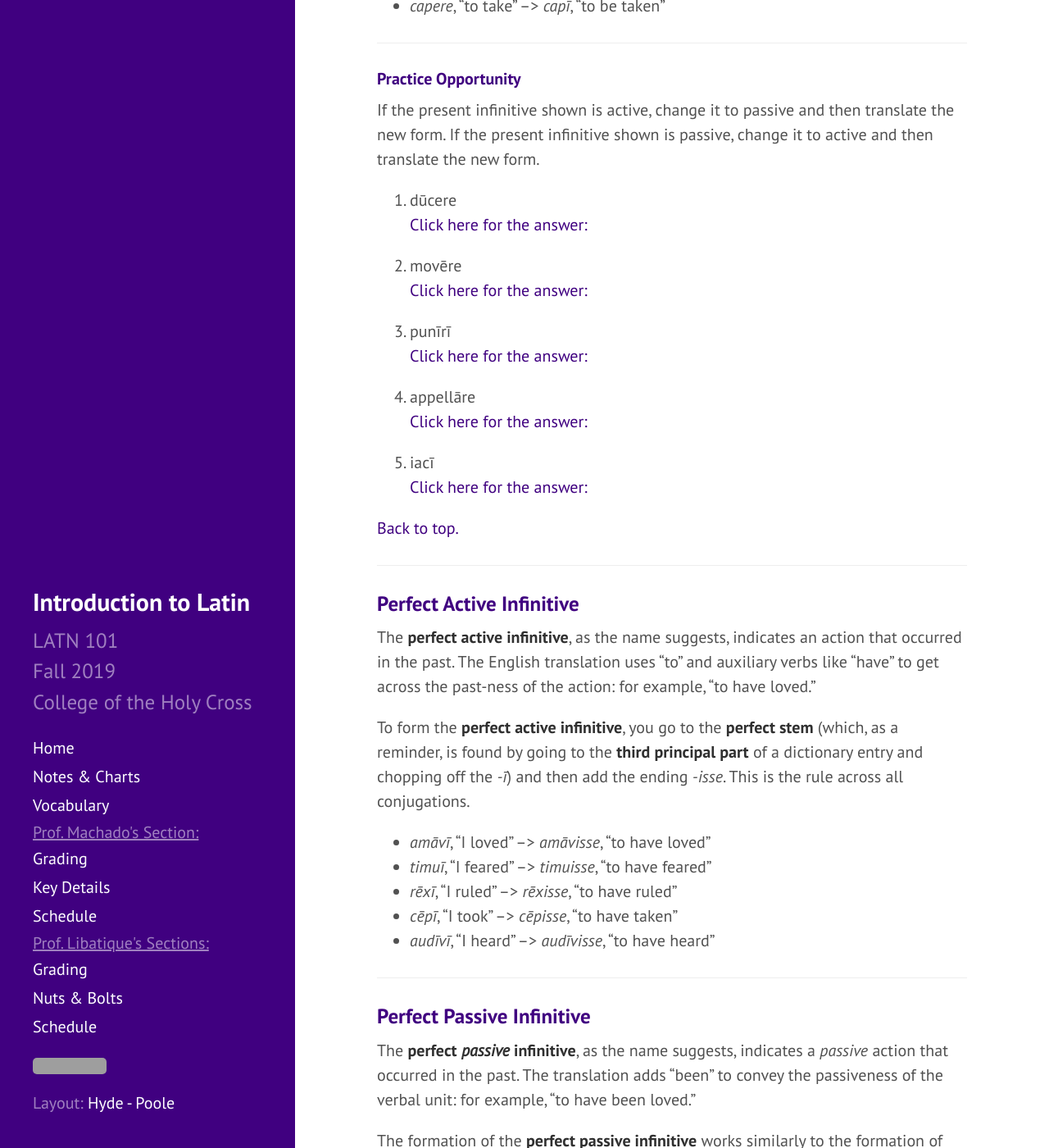
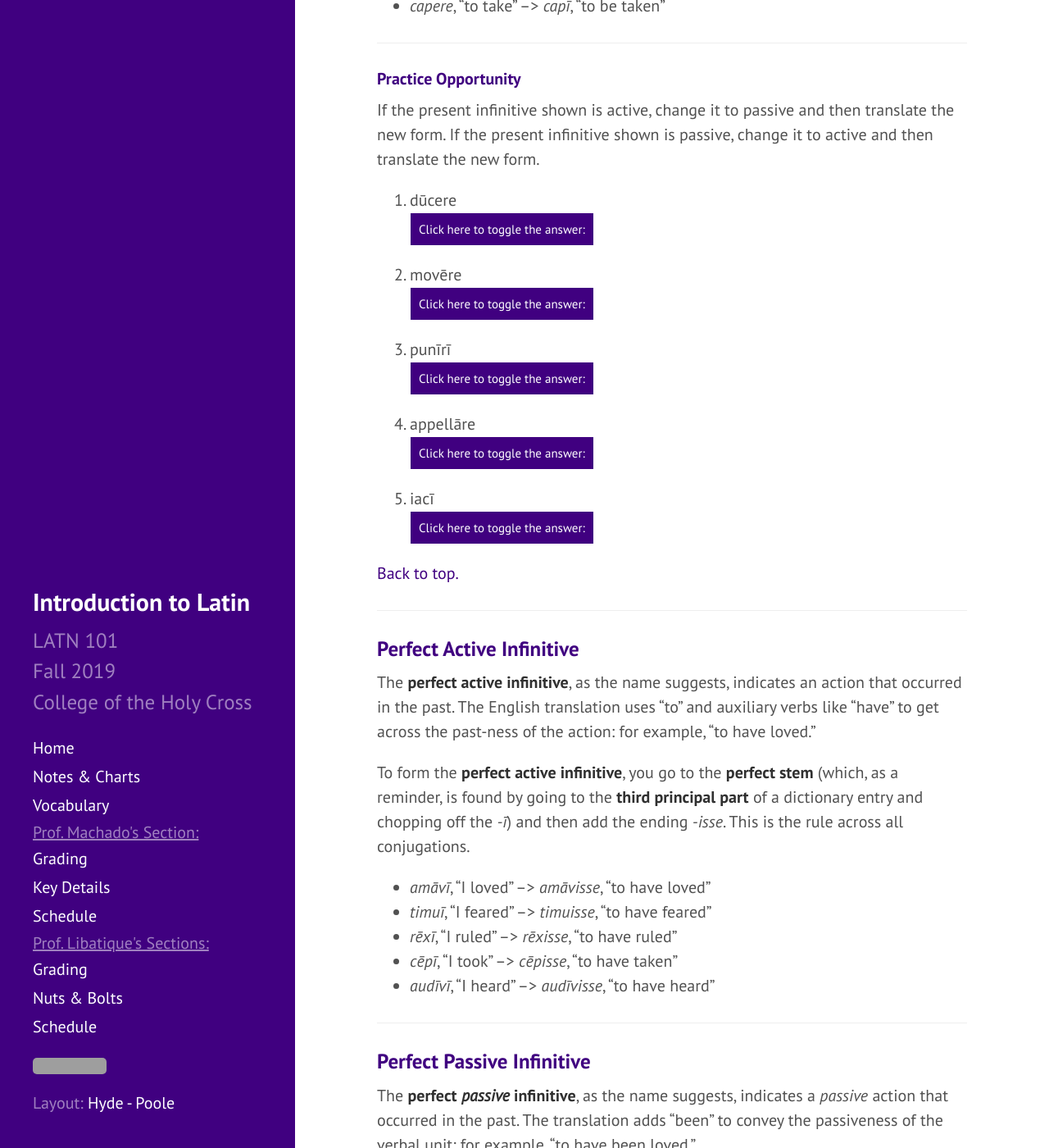
Before and after one commit to DLibatique/LATN102-S20, a Jekyll site: the page built from notes/4-verbal-nouns-and-adjs.md, in a window 1280 px wide and 1400 px high, scrolled down 1556 px. Shown: the whole window at 82% size. Built offline with Jekyll 4.4.1, drawn with Linux system fonts in a browser that asks for light colours; some of the changed text lies outside the part shown; grey boxes are pictures that could not be loaded.

Commit message:
created toggle script and applied to module 4, made button

```diff
--- a/_includes/head.html
+++ b/_includes/head.html
@@ -20,6 +20,9 @@
   <link rel="stylesheet" href="{{ site.url }}/public/css/hyde.css">
   <link rel="stylesheet" href="http://fonts.googleapis.com/css?family=PT+Sans:400,400italic,700|Abril+Fatface">
 
+  <!-- JS -->
+  <script src="{{ site.url }}/public/js/scripts.js"></script>
+
   <!-- Icons -->
   <link rel="apple-touch-icon-precomposed" sizes="144x144" href="{{ site.baseurl }}public/1969.222.1267.obv.noscale.jpg">
                                  <link rel="shortcut icon" href="{{ site.baseurl }}public/1969.222.1267.obv.noscale.jpg">
--- a/notes/4-verbal-nouns-and-adjs.md
+++ b/notes/4-verbal-nouns-and-adjs.md
@@ -51,19 +51,19 @@ To form the present passive infinitive in the **3rd** and **3rd -iō** conjugati
 If the present infinitive shown is active, change it to passive and then translate the new form. If the present infinitive shown is passive, change it to active and then translate the new form.
 
 1. dūcere
-<a onclick="toggleDisplay(prac1)">Click here for the answer:</a> <span style="display: none;" id="prac1">dūcī, "to be led"</span>
+<button onclick="toggleDisplay('prac1')">Click here to toggle the answer:</button> <span style="display: none;" id="prac1">dūcī, "to be led"</span>
 
 2. movēre
-<a href="#" onclick="document.getElementById('prac2').style.display='inline'; return false;">Click here for the answer:</a> <span style="display: none;" id="prac2">movērī, "to be moved"</span>
+<button onclick="toggleDisplay('prac2')">Click here to toggle the answer:</button> <span style="display: none;" id="prac2">movērī, "to be moved"</span>
 
 3. punīrī
-<a href="#" onclick="document.getElementById('prac3').style.display='inline'; return false;">Click here for the answer:</a> <span style="display: none;" id="prac3">punīre, "to punish"</span>
+<button onclick="toggleDisplay('prac3')">Click here to toggle the answer:</button> <span style="display: none;" id="prac3">punīre, "to punish"</span>
 
 4. appellāre
-<a href="#" onclick="document.getElementById('prac4').style.display='inline'; return false;">Click here for the answer:</a> <span style="display: none;" id="prac4">appellārī, "to be called"</span>
+<button onclick="toggleDisplay('prac4')">Click here to toggle the answer:</button> <span style="display: none;" id="prac4">appellārī, "to be called"</span>
 
 5. iacī
-<a href="#" onclick="document.getElementById('prac5').style.display='inline'; return false;">Click here for the answer:</a> <span style="display: none;" id="prac5">iacere, "to throw"</span>
+<button onclick="toggleDisplay('prac5')">Click here to toggle the answer:</button> <span style="display: none;" id="prac5">iacere, "to throw"</span>
 
 [Back to top.](#top)
 
@@ -105,15 +105,20 @@ We'll learn more about how to use the perfect passive infinitive later on. It su
 
 If the perfect infinitive shown is active, change it to passive (using the masculine nominative singular form of the participle) and then translate the new form. If the perfect infinitive shown is passive, change it to active and then translate the new form.
 
-1. aspexisse -> aspectus esse, "to have been looked at"
+1. aspexisse
+<button onclick="toggleDisplay('prac6')">Click here to toggle the answer:</button> <span style="display: none;" id="prac6">aspectus esse, "to have been looked at"</span>
 
-2. imperātus esse -> imperāvisse, "to have commanded"
+2. imperātus esse
+<button onclick="toggleDisplay('prac7')">Click here to toggle the answer:</button> <span style="display: none;" id="prac7">imperāvisse, "to have commanded"</span>
 
-3. implētus esse -> implēvisse, "to have filled"
+3. implētus esse
+<button onclick="toggleDisplay('prac8')">Click here to toggle the answer:</button> <span style="display: none;" id="prac8">implēvisse, "to have filled"</span>
 
-4. dūxisse -> ductus esse, "to have been led"
+4. dūxisse
+<button onclick="toggleDisplay('prac9')">Click here to toggle the answer:</button> <span style="display: none;" id="prac9">ductus esse, "to have been led"</span>
 
-5. sensus esse -> sensisse, "to have felt"
+5. sensus esse
+<button onclick="toggleDisplay('prac10')">Click here to toggle the answer:</button> <span style="display: none;" id="prac10">sensisse, "to have felt"</span>
 
 ***
 
@@ -121,7 +126,7 @@ If the perfect infinitive shown is active, change it to passive (using the mascu
 
 There are various ways in which we can use the infinitive, a verbal noun, in Latin. We'll discuss two now.
 
-1. As a noun (**subjective**)
+1\. As a noun (**subjective**)
 
 Because the infinitive is a verbal *noun*, it can stand as the **subject** of a sentence. When used in this way, the infinitive is a **neuter nominative singular** noun, and it most often shows up in linking sentence types or with impersonal verbs.
 
@@ -134,7 +139,7 @@ The subjective infinitive, though used as a noun, still retains its verbal quali
 - *cēnam parāre est prudēns.* "To prepare the dinner is wise." OR "It is wise to prepare the dinner."
 - *sedēre prō igne iūvat.* "To sit in front of the fire is pleasing." OR "It is pleasing to sit in front of the fire."
 
-2. **Complementary**
+2\. **Complementary**
 
 The infinitive can also be used to *complete* the meaning of a main verb. For example, with the verb *possum*, *posse*, *potuī*, "to be able to, can", it would be odd to have simply a conjugated form of that verb without anything to complete its meaning:
 
@@ -151,27 +156,14 @@ This is where the **complementary infinitive** can help; it completes the sense
 
 Identify whether the bolded infinitive is **subjective** or **complementary** and then translate the sentence.
 
-1. **incipere** est difficile. -> subjective, "To begin is difficult."
+1. **incipere** est difficile.
+<button onclick="toggleDisplay('prac11')">Click here to toggle the answer:</button> <span style="display: none;" id="prac11">subjective, "To begin is difficult."</span>
 
-2. **discēdere** poterit. --> complementary, "He will be able to depart."
+2. ille **discēdere** poterit.
+<button onclick="toggleDisplay('prac12')">Click here to toggle the answer:</button> <span style="display: none;" id="prac12">complementary, "That man will be able to depart."</span>
 
-3. in hortō **sedēre** licet. --> subjective, "To sit in the garden is allowed." OR "It is allowed to sit in the garden."
+3. in hortō **sedēre** licet.
+<button onclick="toggleDisplay('prac13')">Click here to toggle the answer:</button> <span style="display: none;" id="prac13">subjective, "To sit in the garden is allowed." OR "It is allowed to sit in the garden."</span>
 
-4. **docēre** carmina possum. --> complementary, "I can teach the songs." OR "I am able to teach the songs."
-
-<script>
-function toggleDisplay(id) {
-
-  var answerStyle = document.getElementById(id);
-
-  if (answerStyle.style.display == 'inline') {
-    answerStyle.style.display = 'none';
-    return false;
-  }
-  else {
-    answerStyle.style.display == 'inline';
-    return false;
-  }
-
-}
-</script>
+4. **docēre** carmina possum.
+<button onclick="toggleDisplay('prac14')">Click here to toggle the answer:</button> <span style="display: none;" id="prac14">complementary, "I can teach the songs." OR "I am able to teach the songs."</span>
--- a/public/css/hyde.css
+++ b/public/css/hyde.css
@@ -274,11 +274,12 @@ a.sidebar-nav-item:focus {
 
 button {
   background-color: #400080; /* purple */
-  border: none;
+  border: 1px solid white;
   color: white;
   padding: 10px;
   text-align: center;
   text-decoration: none;
   display: inline-block;
+  font-family: inherit;
   font-size: 15px;
 }
--- /dev/null
+++ b/public/js/scripts.js
@@ -0,0 +1,26 @@
+function toggleDisplay(id) {
+
+  if (document.getElementById(id).style.display == 'none') {
+    document.getElementById(id).style.display = 'inline';
+  } else {
+    document.getElementById(id).style.display = 'none';
+  }
+
+  return false;
+
+}
+
+
+/*
+function toggleDisplay(id) {
+
+  var answerStyle = document.getElementById(id).style.display;
+
+  if (answerStyle == 'none') {
+    answerStyle = 'inline';
+  } else {
+    answerStyle = 'none';
+  }
+
+}
+*/
```
Also changed, not shown: other parts of _includes/head.html (+0 -17 lines).
